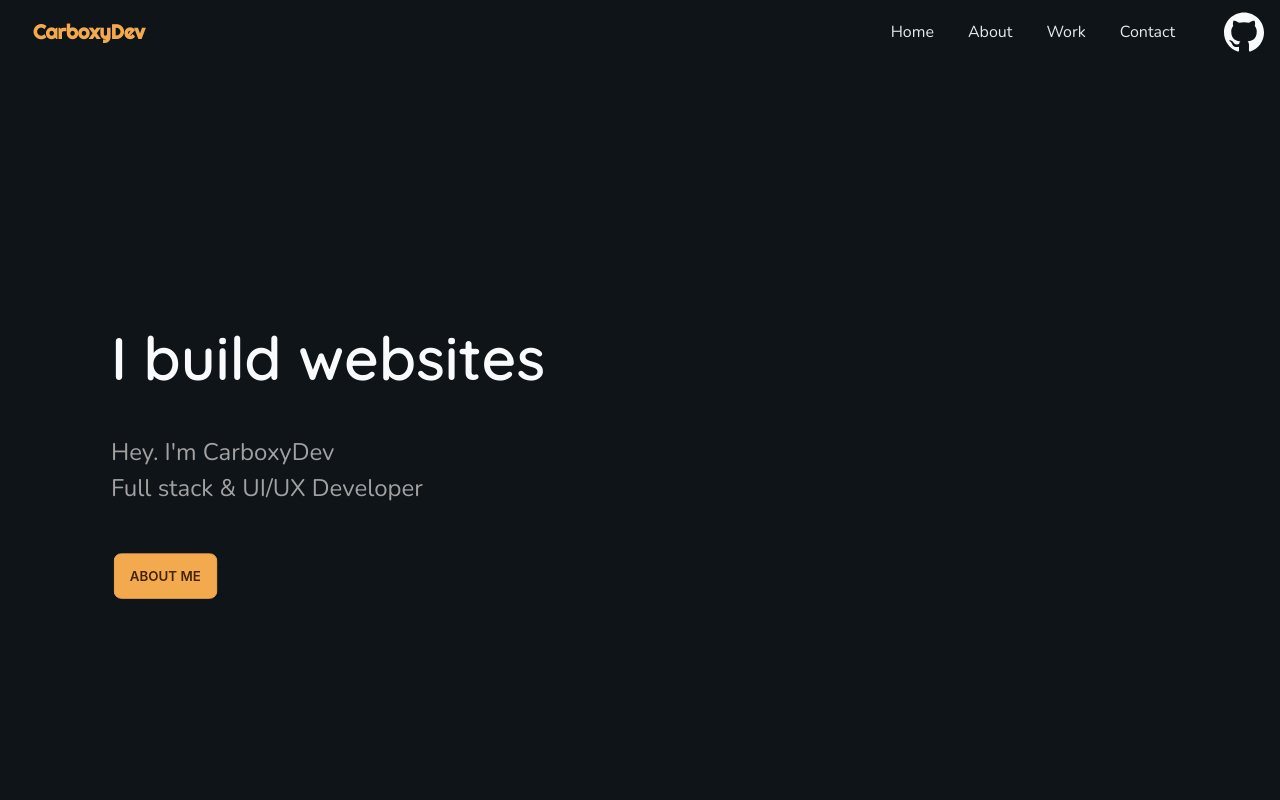
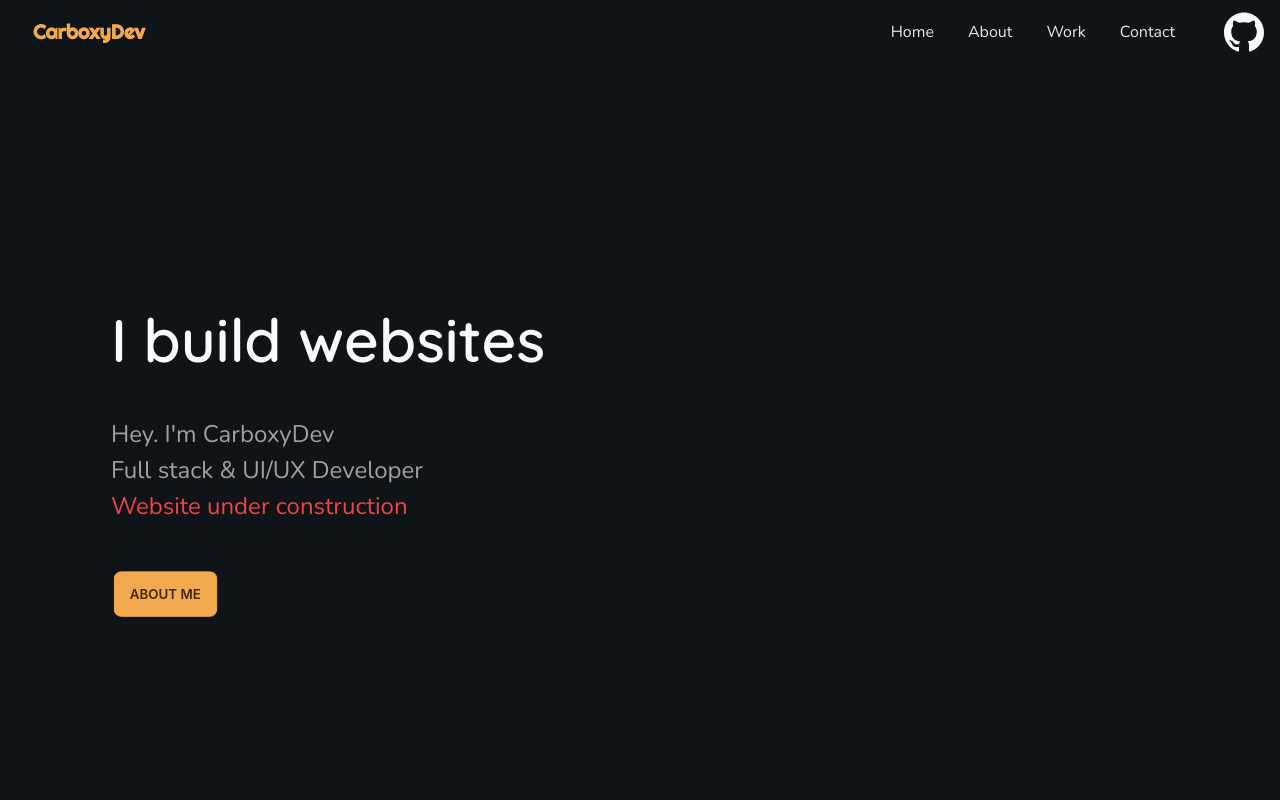
Before and after one commit to CarboxyDev/carboxy.me, a Next.js app: page / in a window 1280 px wide. Shown: the top 800 px of the page. Built offline with nearby package versions, Linux system fonts and the light colour scheme; a web font is replaced by a local one.

Commit message:
Add website under construction message on Home page

```diff
--- a/src/components/Hero.tsx
+++ b/src/components/Hero.tsx
@@ -9,7 +9,7 @@ const Hero = () => {
             </h1>
             <div className="py-12 text-2xl text-[#A1A1A1] font-light font-nunito">
               <p>Hey. I'm CarboxyDev</p>
-              <p className="p-1">Full stack & UI/UX Developer</p>
+              <p className="pt-1">Full stack & UI/UX Developer</p>
             </div>
             <button className="btn btn-primary">About Me</button>
           </div>
@@ -26,12 +26,12 @@ const Hero = () => {
               <div className="py-12 text-2xl text-[#A1A1A1] font-light font-nunito">
                 <p>Hey. I'm CarboxyDev</p>
                 <p className="pt-1">Full stack & UI/UX Developer</p>
+                <p className="pt-1 text-red-500">Website under construction</p>
               </div>
               <button className="btn btn-primary">About Me</button>
             </div>
           </div>
-          <div className="hero-graphic flex-1 flex">
-          </div>
+          <div className="hero-graphic flex-1 flex"></div>
         </div>
       </div>
     </div>
```
